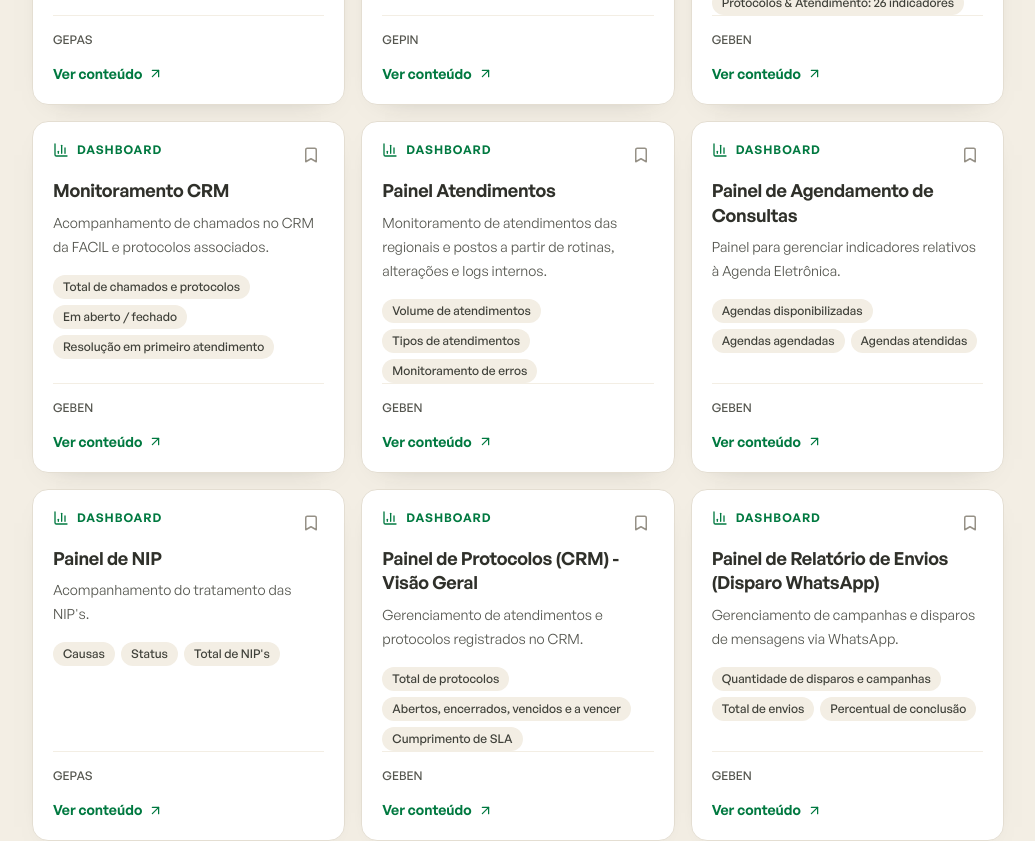
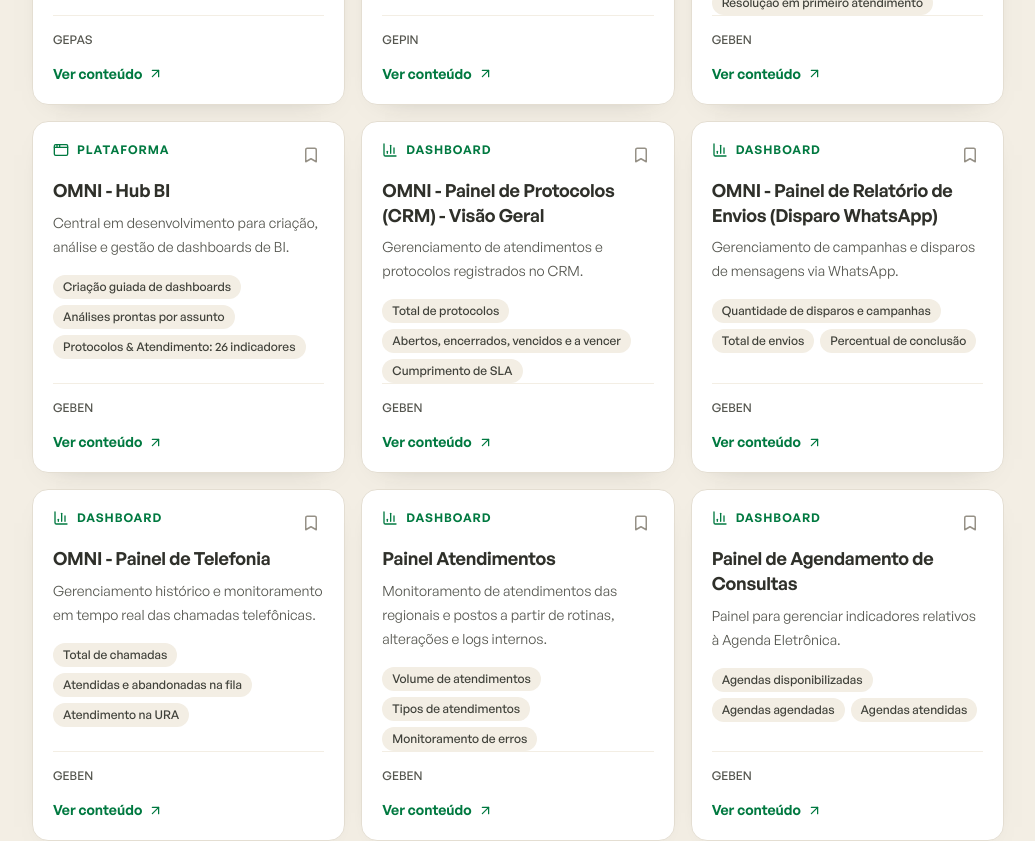
Before and after one commit to IPASGO-GEPIN/hub-de-inteligencia-corporativa, a React (Vite) app: page /#/ in a window 1280 px wide. Shown: the part 1280-2121 px from the top of the page, without its empty margins (244-1279 px from the left). Built offline with nearby package versions, Linux system fonts and the light colour scheme.

Commit message:
Adicionado prefixo OMNI

```diff
--- a/src/data/catalog.ts
+++ b/src/data/catalog.ts
@@ -257,7 +257,7 @@ export const catalog: CatalogItem[] = [
   },
   {
     id: 'painel-protocolos-crm-visao-geral',
-    titulo: 'Painel de Protocolos (CRM) - Visão Geral',
+    titulo: 'OMNI - Painel de Protocolos (CRM) - Visão Geral',
     tipo: 'Dashboard',
     area: 'GEBEN',
     descricao: 'Gerenciamento de atendimentos e protocolos registrados no CRM.',
@@ -295,7 +295,7 @@ export const catalog: CatalogItem[] = [
   },
   {
     id: 'painel-telefonia',
-    titulo: 'Painel de Telefonia',
+    titulo: 'OMNI - Painel de Telefonia',
     tipo: 'Dashboard',
     area: 'GEBEN',
     descricao: 'Gerenciamento histórico e monitoramento em tempo real das chamadas telefônicas.',
@@ -334,7 +334,7 @@ export const catalog: CatalogItem[] = [
   },
   {
     id: 'painel-relatorio-envios-whatsapp',
-    titulo: 'Painel de Relatório de Envios (Disparo WhatsApp)',
+    titulo: 'OMNI - Painel de Relatório de Envios (Disparo WhatsApp)',
     tipo: 'Dashboard',
     area: 'GEBEN',
     descricao: 'Gerenciamento de campanhas e disparos de mensagens via WhatsApp.',
@@ -371,7 +371,7 @@ export const catalog: CatalogItem[] = [
   },
   {
     id: 'hub-bi',
-    titulo: 'Hub BI',
+    titulo: 'OMNI - Hub BI',
     tipo: 'Plataforma',
     area: 'GEBEN',
     descricao: 'Central em desenvolvimento para criação, análise e gestão de dashboards de BI.',
```
